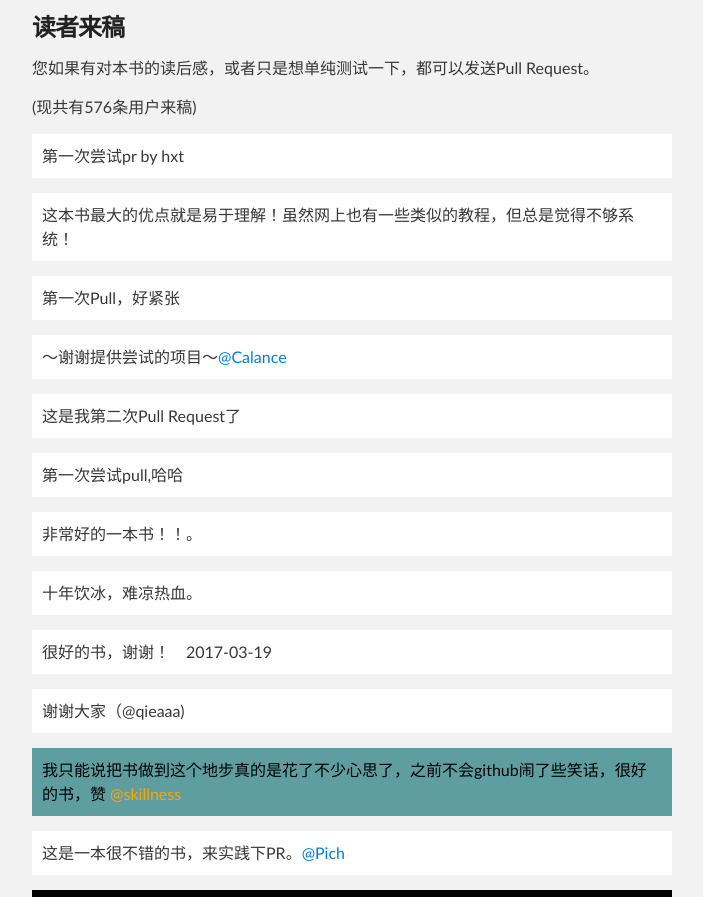
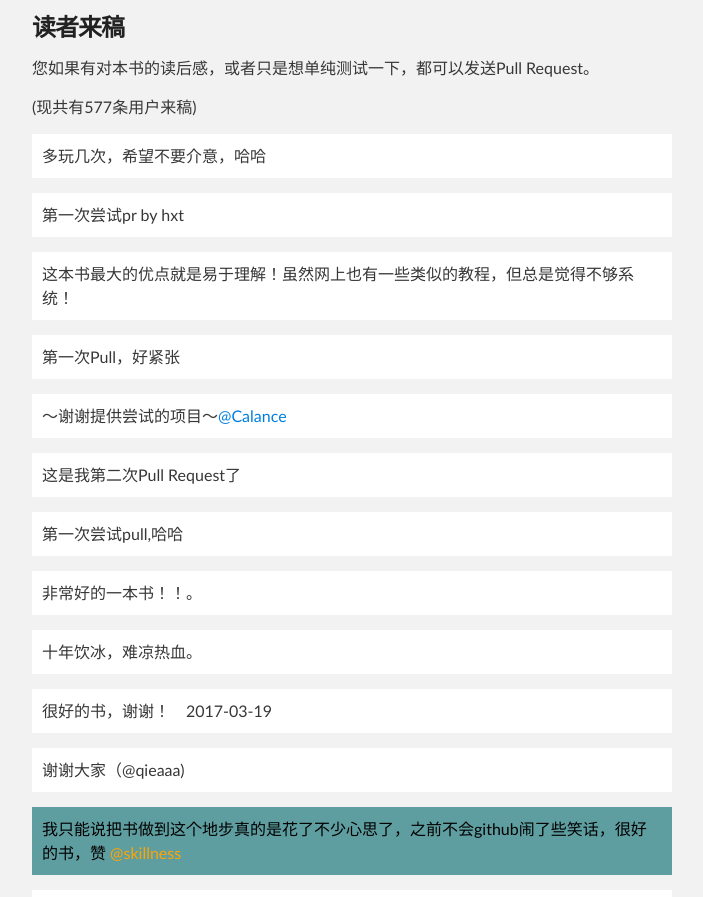
Before and after one commit to ituring/first-pr, a plain HTML site: page index.html in a window 1280 px wide. Shown: the part 940-1837 px from the top of the page, without its empty margins (288-991 px from the left). Drawn offline with Linux system fonts and the light colour scheme.

Commit message:
I am learning git

```diff
--- a/index.html
+++ b/index.html
@@ -74,6 +74,7 @@
 <p>您如果有对本书的读后感，或者只是想单纯测试一下，都可以发送Pull Request。</p>
 <p>(现共有<span id="impression_num"></span>条用户来稿)</p>
 
+<p class="impression">多玩几次，希望不要介意，哈哈</p>
 <p class="impression">第一次尝试pr by hxt</p>
 <p class="impression">这本书最大的优点就是易于理解！虽然网上也有一些类似的教程，但总是觉得不够系统！</p>
 <p class="impression">第一次Pull，好紧张</p>
```
